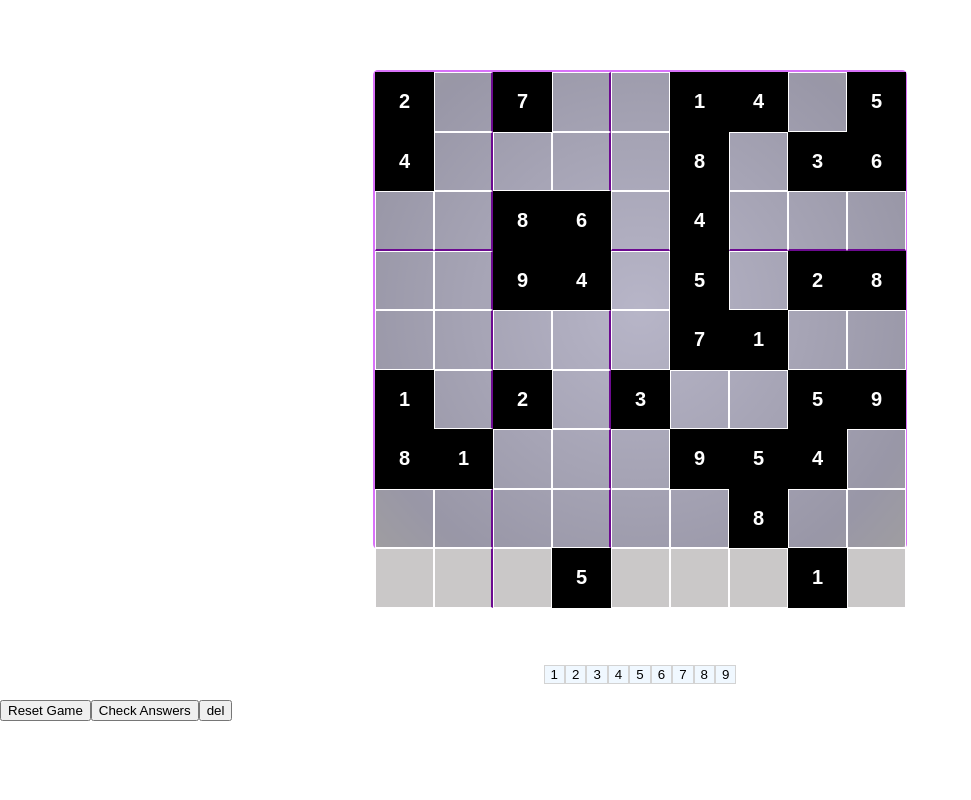
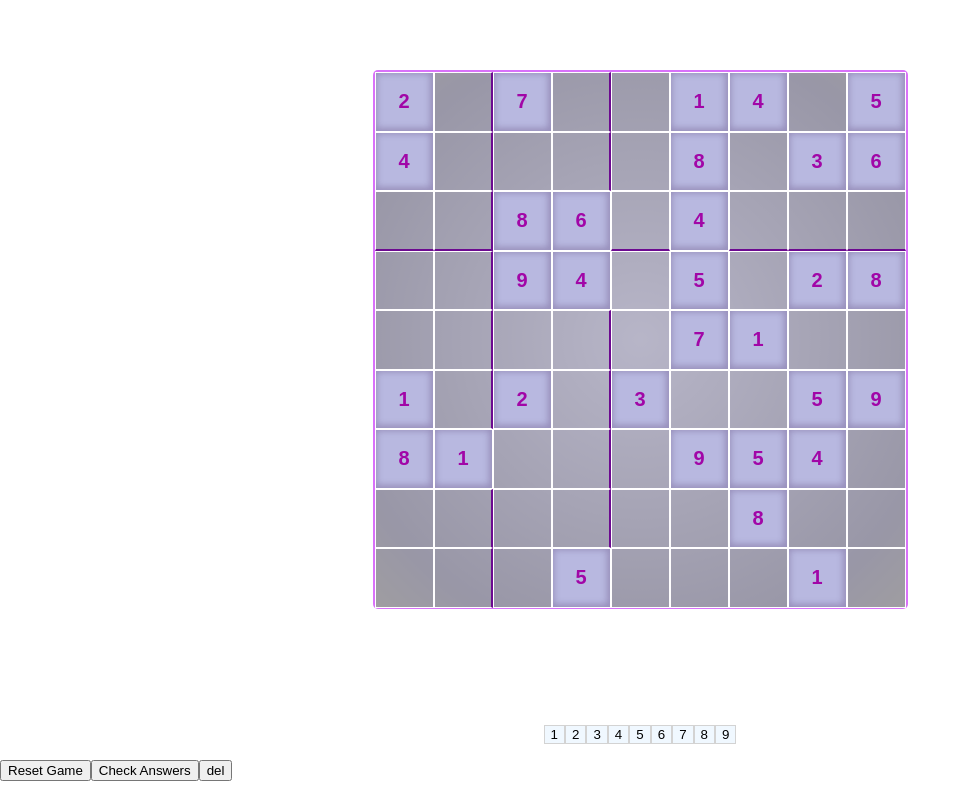
Before and after one commit to SaraDonaldson/portfolio-sudoku, a React (Create React App) app: page / in a window 1280 px wide. Shown: the whole page, without its empty margins (0-971 px from the left). Built offline with nearby package versions, Linux system fonts and the light colour scheme.

Commit message:
muted styling and removed axis highlight styling

```diff
--- a/src/StyleSheets/standardsudoku.css
+++ b/src/StyleSheets/standardsudoku.css
@@ -43,8 +43,8 @@ p{
 
 
 .standard-sudoku-grid-container {
-    width: 530px;
-    height: 475px;
+    width: 531px;
+    height: 535px;
  /* background-color: grey; */
  background-color: black;
  background:  radial-gradient(circle, rgba(167,167,255,1) 0%, rgba(22,22,98,1) 82%, rgba(52,53,70,1) 100%);
@@ -119,17 +119,18 @@ button {
 
 /* --------Clues - cannot be edited---------- */
 .original-nums{
- background-color: rgb(0, 0, 0);
- /* border: 2px solid rgb(248, 56, 255); */
- border: none;
+ background-color:rgb(184, 184, 224);
+ border: 0.5px solid rgb(255, 255, 255);
+ box-shadow: inset -1px -1px 6px 2px #2a023a39;
  transition: 0.4s;
+ color: rgb(161, 6, 167);
 }
 
 /* --------styles for when tile is selected---------- */
 
-.highlight-axis{
+/* .highlight-axis{
     background-color:rgb(184, 184, 224);
-}
+} */
 .selected {
     background: none;
     background-color:radial-gradient(circle, rgb(8, 8, 64) 0%, rgb(115, 115, 245) 82%, rgb(213, 214, 235) 100%) !important;
```
